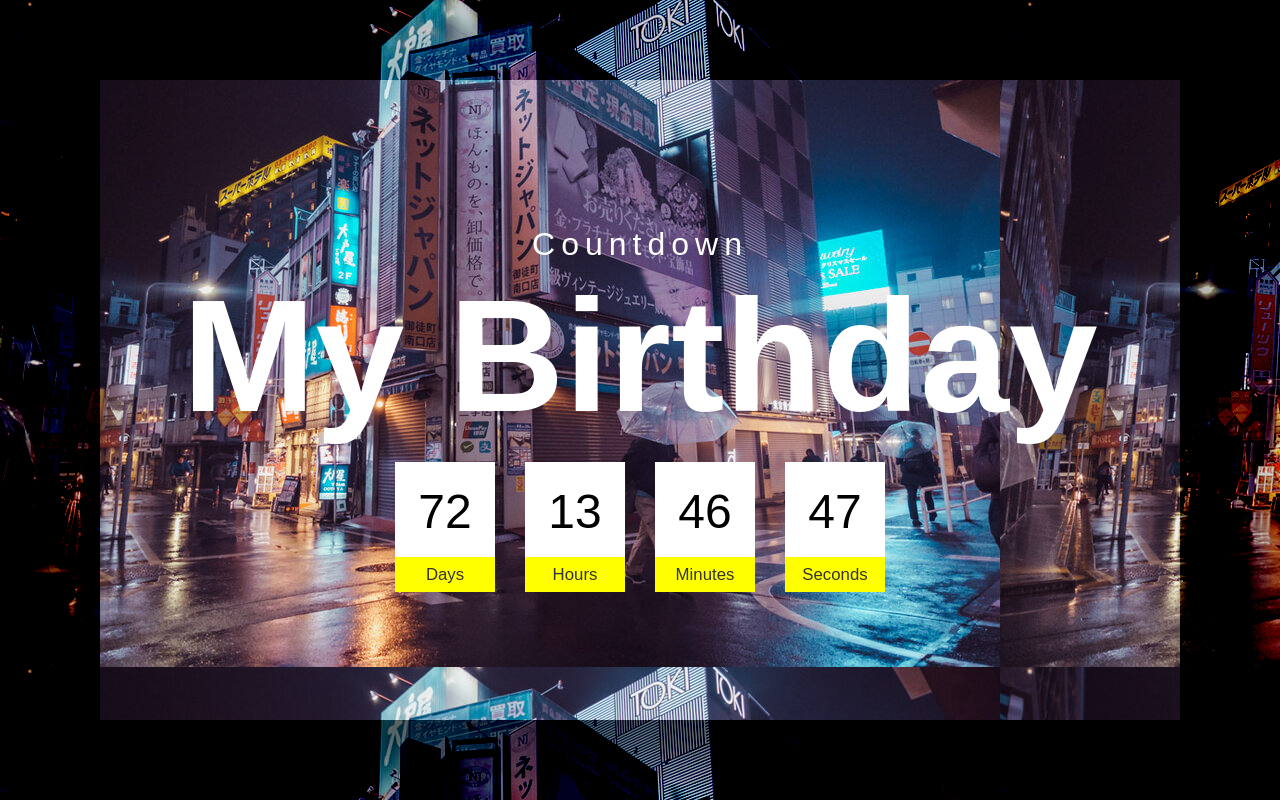
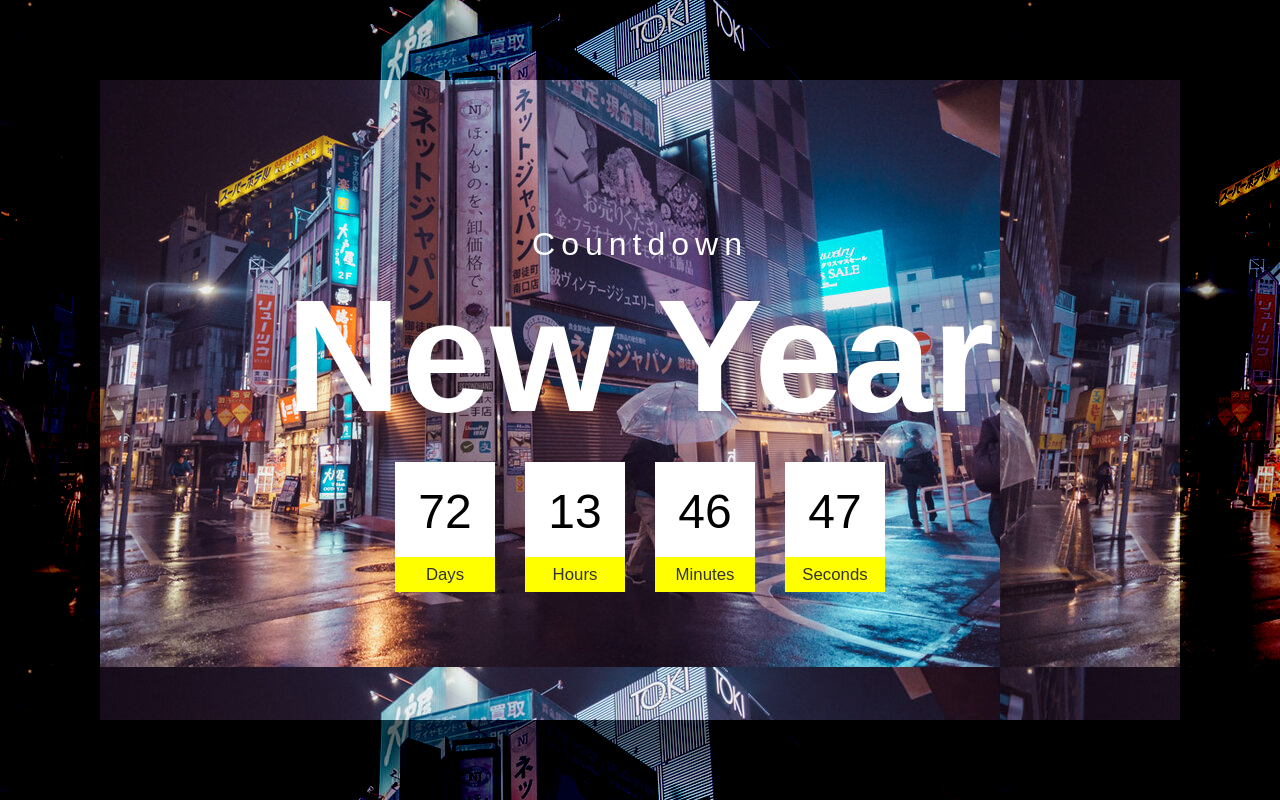
Before and after one commit to wahyusnjy/Countdown-My-Bday, a plain HTML site: page index.html in a window 1280 px wide. Drawn offline with Linux system fonts and the light colour scheme; a web font is replaced by a local one.

Commit message:
Update index.html

```diff
--- a/index.html
+++ b/index.html
@@ -2,12 +2,12 @@
 <html>
 <head>
 	<meta charset="utf-8">
-	<title>Countdown My Birthday</title>
+	<title>Countdown New Year</title>
 	<link rel="stylesheet" type="text/css" href="style.css">
 </head>
 <body>
 	<div class="container">
-		<h2><span>Countdown</span> My Birthday</h2>
+		<h2><span>Countdown</span> New Year</h2>
 		<div class="countdown">
 			<div id="day">NA</div>
 			<div id="hour">NA</div>
```
